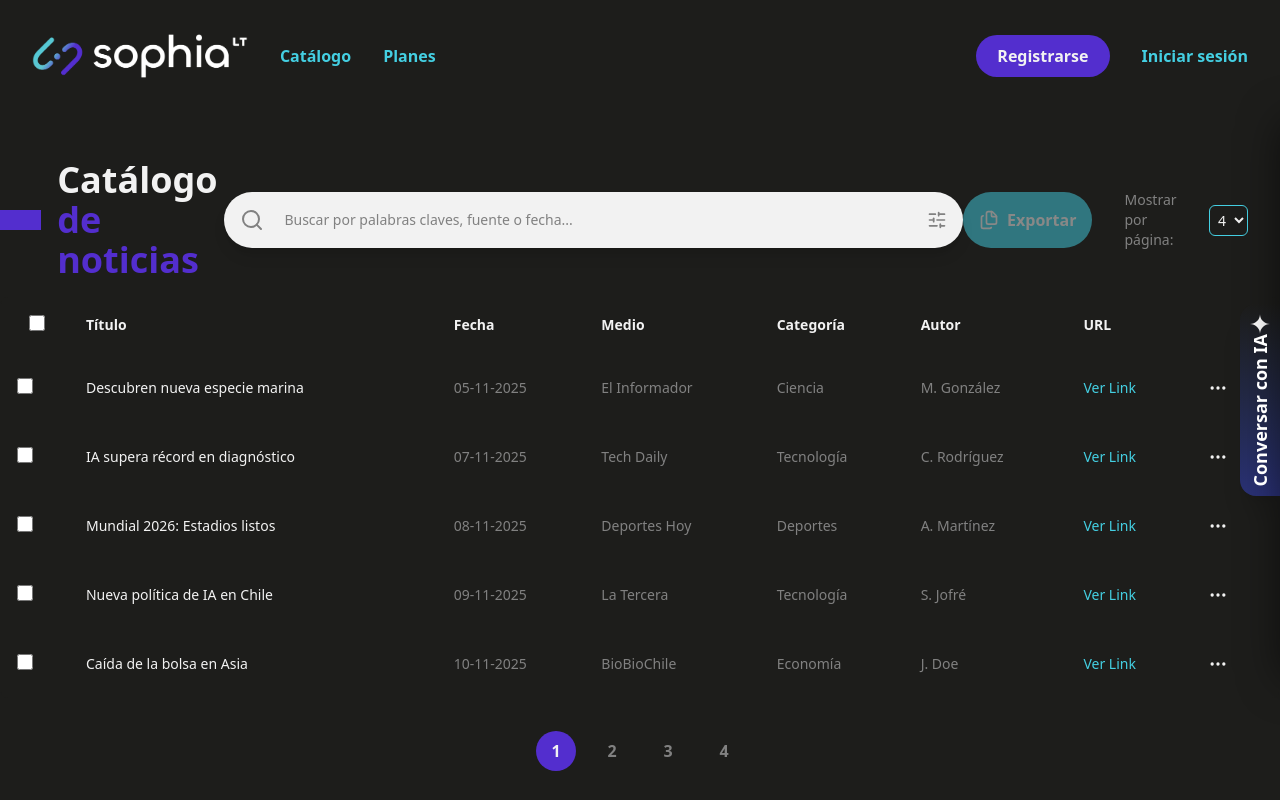
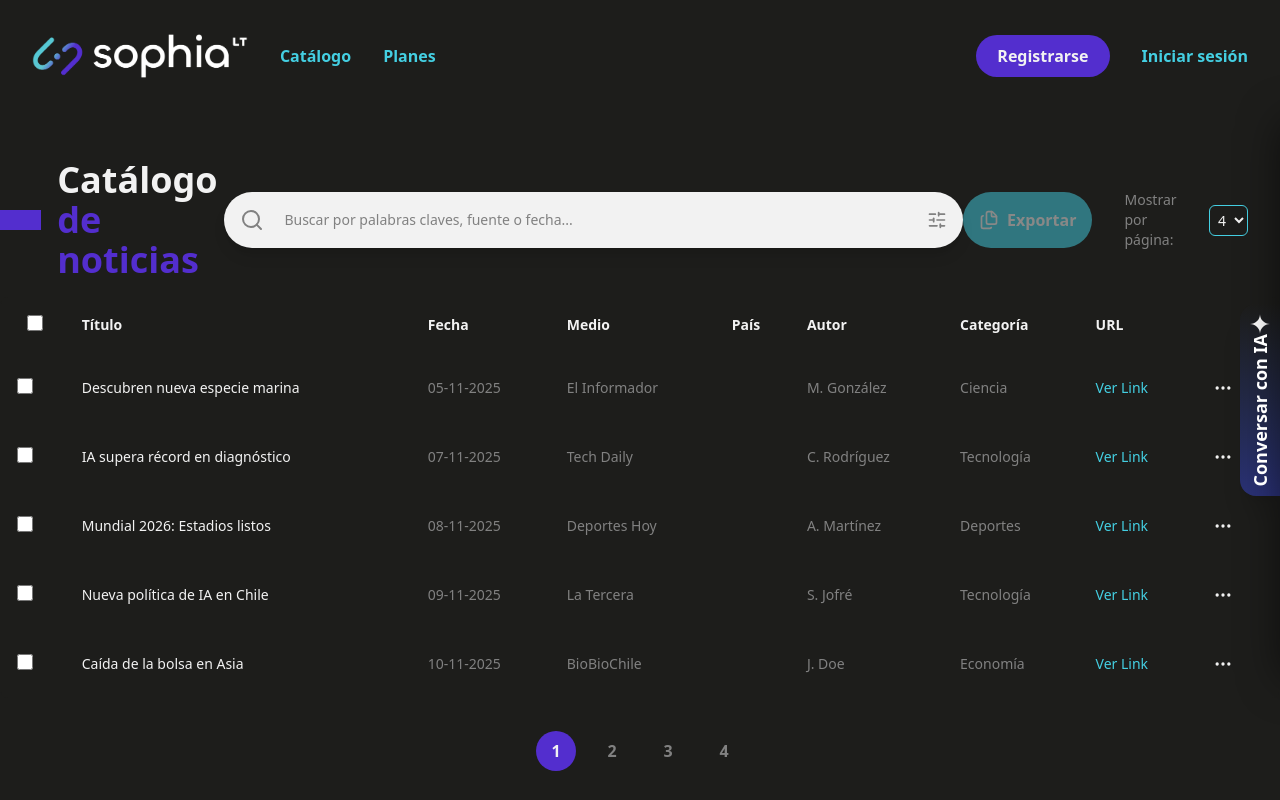
Before and after one commit to sophiasearch-2025/user-interface, a Next.js app: page /news in a window 1280 px wide. Shown: the top 800 px of the page. Built offline with nearby package versions, Linux system fonts and the light colour scheme; a web font is replaced by a local one.

Commit message:
Implementar categoría y país a tabla de vista de noticias

```diff
--- a/components/NewsTable.tsx
+++ b/components/NewsTable.tsx
@@ -9,7 +9,8 @@ type NewsTableProps = {
 };
 
 export default function NewsTable({ news, selectedIds, onToggleSelect, onToggleSelectAll }: NewsTableProps) {
-  const areAllSelected = news.length > 0 && news.every((item) => selectedIds.includes(item.id));
+  const safeNews = Array.isArray(news) ? news : [];
+  const areAllSelected = safeNews.length > 0 && safeNews.every((item) => selectedIds.includes(item.id));
 
   return (
     <div className="w-full overflow-hidden rounded-lg border border-surface-dark">
@@ -34,10 +35,13 @@ export default function NewsTable({ news, selectedIds, onToggleSelect, onToggleS
               Medio
             </th>
             <th scope="col" className="py-3.5 px-3 text-left text-sm font-semibold text-text-primary">
-              Categoría
+              País
             </th>
             <th scope="col" className="py-3.5 px-3 text-left text-sm font-semibold text-text-primary">
               Autor
+            </th>
+            <th scope="col" className="py-3.5 px-3 text-left text-sm font-semibold text-text-primary">
+              Categoría
             </th>
             <th scope="col" className="py-3.5 px-3 text-left text-sm font-semibold text-text-primary">
               URL
@@ -48,7 +52,14 @@ export default function NewsTable({ news, selectedIds, onToggleSelect, onToggleS
           </tr>
         </thead>
         <tbody className="divide-y divide-surface-dark bg-background">
-          {news.map((item) => (
+          {safeNews.length === 0 && (
+            <tr>
+              <td colSpan={9} className="p-8 text-center text-text-muted">
+                No se encontraron noticias con esos filtros.
+              </td>
+            </tr>
+          )}
+          {safeNews.map((item) => (
             <tr
               key={item.id}
               className={selectedIds.includes(item.id) ? "bg-surface-dark" : "hover:bg-surface-dark/50"}
@@ -66,8 +77,9 @@ export default function NewsTable({ news, selectedIds, onToggleSelect, onToggleS
                 {new Date(item.date).toLocaleDateString("es-CL")}
               </td>
               <td className="whitespace-nowrap py-4 px-3 text-sm text-text-muted">{item.source}</td>
-              <td className="whitespace-nowrap py-4 px-3 text-sm text-text-muted">{item.category}</td>
+              <td className="whitespace-nowrap py-4 px-3 text-sm text-text-muted capitalize">{item.country}</td>
               <td className="whitespace-nowrap py-4 px-3 text-sm text-text-muted">{item.author}</td>
+              <td className="whitespace-nowrap py-4 px-3 text-sm text-text-muted capitalize">{item.category}</td>
               <td className="whitespace-nowrap py-4 px-3 text-sm text-link-active">
                 <a href={item.url} target="_blank" rel="noopener noreferrer" className="hover:underline">
                   Ver Link
```
